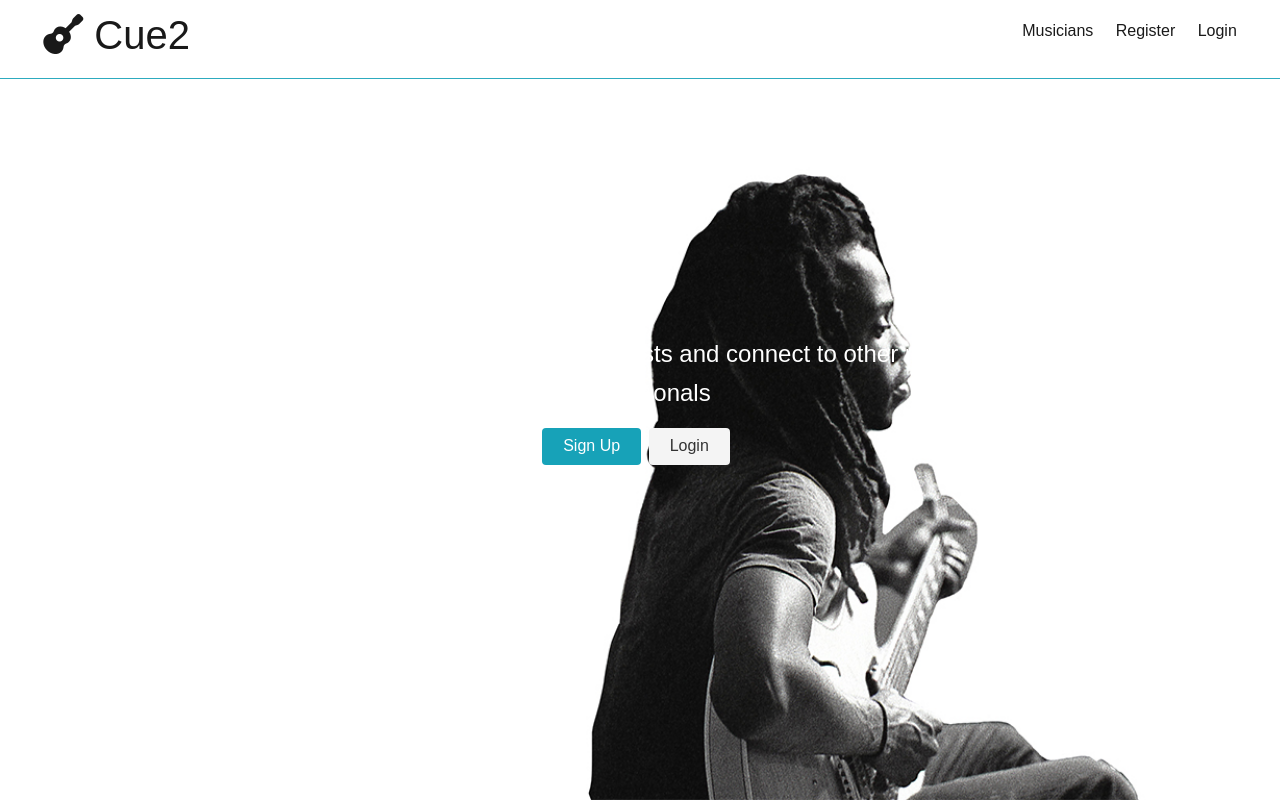
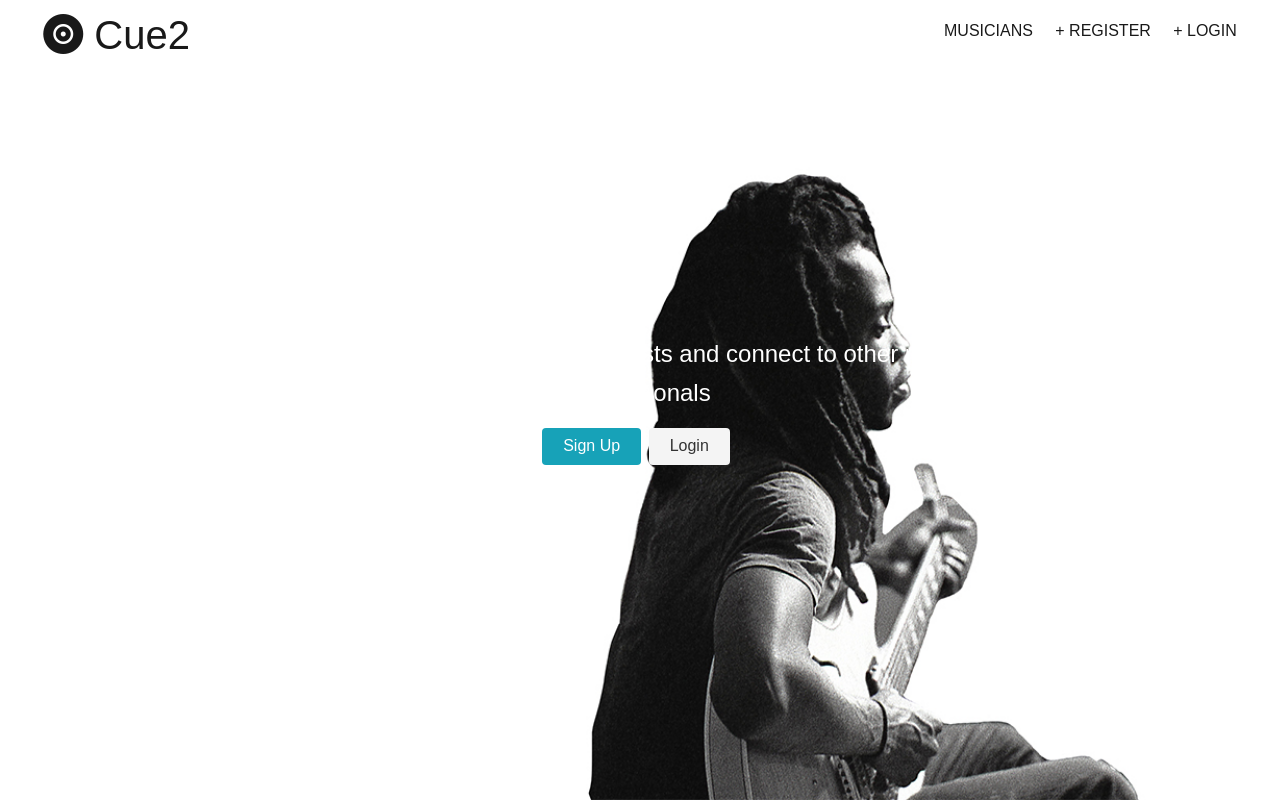
Before and after one commit to rmcgirt55/Cue2, a React (Create React App) app in the folder client/: page / in a window 1280 px wide. Built offline with nearby package versions, Linux system fonts and the light colour scheme; no server answers.

Commit message:
cdn edit for fontawesome in index.html, took out border and modified text in nav

```diff
--- a/client/public/index.html
+++ b/client/public/index.html
@@ -11,14 +11,18 @@
       integrity="sha384-Vkoo8x4CGsO3+Hhxv8T/Q5PaXtkKtu6ug5TOeNV6gBiFeWPGFN9MuhOf23Q9Ifjh"
       crossorigin="anonymous"
     />
-    <link
+    <script
+      src="https://kit.fontawesome.com/715a53bc51.js"
+      crossorigin="anonymous"
+    ></script>
+    <!-- <link
       rel="stylesheet"
       href="https://use.fontawesome.com/releases/v5.8.1/css/all.css"
       integrity="sha384-50oBUHEmvpQ+1lW4y57PTFmhCaXp0ML5d60M1M7uH2+nqUivzIebhndOJK28anvf"
       crossorigin="anonymous"
-    />
+    /> -->
     <link rel="manifest" href="%PUBLIC_URL%/manifest.json" />
-    <link rel="stylesheet" href="css/main.css">
+    <link rel="stylesheet" href="css/main.css" />
     <title>Cue2</title>
   </head>
   <body>
--- a/client/src/App.css
+++ b/client/src/App.css
@@ -309,7 +309,6 @@ button {
   z-index: 1;
   width: 100%;
   top: 0;
-  border-bottom: solid 1px var(--primary-color);
   opacity: 0.9;
 }
 
--- a/client/src/components/layout/Navbar.js
+++ b/client/src/components/layout/Navbar.js
@@ -1,28 +1,28 @@
-import React, { Fragment } from "react";
-import { Link } from "react-router-dom";
-import { connect } from "react-redux";
-import PropTypes from "prop-types";
-import { logout } from "../../actions/auth";
+import React, { Fragment } from 'react';
+import { Link } from 'react-router-dom';
+import { connect } from 'react-redux';
+import PropTypes from 'prop-types';
+import { logout } from '../../actions/auth';
 
 const Navbar = ({ auth: { isAuthenticated, loading }, logout }) => {
   const authLinks = (
     <ul>
       <li>
-        <Link to="/profiles">Musicians</Link>
+        <Link to='/profiles'>Musicians</Link>
       </li>
       <li>
-        <Link to="/posts">Posts</Link>
+        <Link to='/posts'>Posts</Link>
       </li>
       <li>
-        <Link to="/dashboard">
-        <i className="fas fa-guitar"></i>{" "}
-          <span className="hide-sm">Dashboard</span>
+        <Link to='/dashboard'>
+          <i className='fas fa-record-vinyl'></i>{' '}
+          <span className='hide-sm'>Dashboard</span>
         </Link>
       </li>
       <li>
-        <a onClick={logout} href="#!">
-          <i className="fas fa-sign-out-alt" />{" "}
-          <span className="hide-sm">Logout</span>
+        <a onClick={logout} href='#!'>
+          <i className='fas fa-sign-out-alt' />{' '}
+          <span className='hide-sm'>Logout</span>
         </a>
       </li>
     </ul>
@@ -31,22 +31,22 @@ const Navbar = ({ auth: { isAuthenticated, loading }, logout }) => {
   const guestLinks = (
     <ul>
       <li>
-        <Link to="/profiles">Musicians</Link>
+        <Link to='/profiles'>MUSICIANS</Link>
       </li>
       <li>
-        <Link to="/register">Register</Link>
+        <Link to='/register'>+ REGISTER</Link>
       </li>
       <li>
-        <Link to="/login">Login</Link>
+        <Link to='/login'>+ LOGIN</Link>
       </li>
     </ul>
   );
 
   return (
-    <nav className="navbar">
+    <nav className='navbar'>
       <h1>
-        <Link to="/">
-        <i className="fas fa-guitar"></i> Cue2
+        <Link to='/'>
+          <i className='fas fa-record-vinyl'></i> Cue2
         </Link>
       </h1>
       {!loading && (
```
